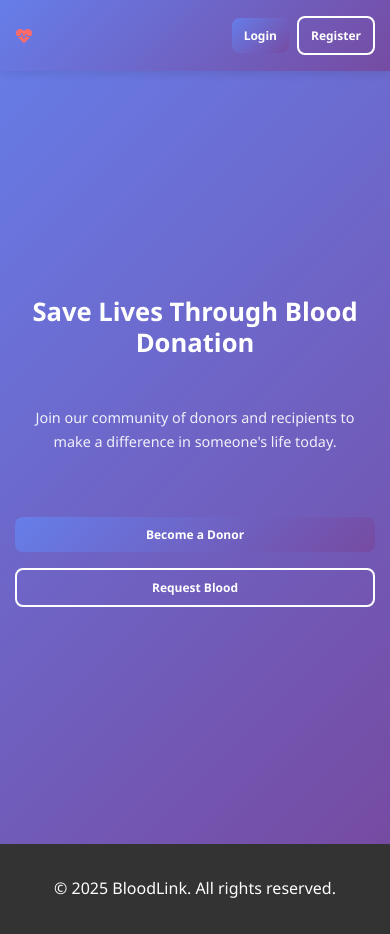
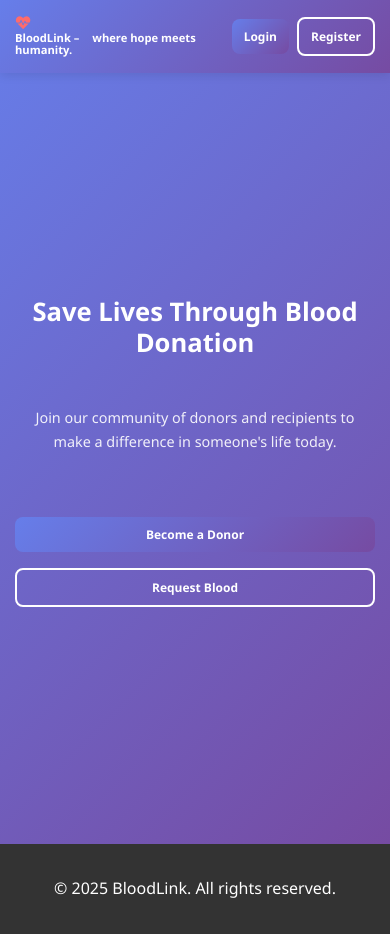
Before and after one commit to vigneshnaramgari/BloodLink---BloodBankManagementSystem, a plain HTML site: page client/index.html in a window 390 px wide. Drawn offline with Linux system fonts and the light colour scheme.

Commit message:
Fix mobile navigation: Show BloodLink name and quote on mobile devices

```diff
--- a/client/css/style.css
+++ b/client/css/style.css
@@ -810,11 +810,17 @@ body {
     }
 
     .nav-brand h5 {
-        display: none;
+        display: block;
+        font-size: 0.8rem;
+        margin: 0;
+        line-height: 1.2;
     }
 
     .nav-brand {
-        font-size: 1.2rem;
+        font-size: 1.1rem;
+        flex-direction: column;
+        align-items: flex-start;
+        gap: 0.2rem;
     }
 
     .nav-links {
@@ -956,7 +962,10 @@ body {
     }
 
     .nav-brand {
-        font-size: 1rem;
+        font-size: 0.9rem;
+        flex-direction: column;
+        align-items: flex-start;
+        gap: 0.1rem;
     }
 
     .nav-links {
@@ -1044,6 +1053,11 @@ body {
 
     .nav-brand i {
         margin-right: 5px;
+    }
+
+    .nav-brand h5 {
+        font-size: 0.7rem;
+        line-height: 1.1;
     }
 
     .auth-card {
```
